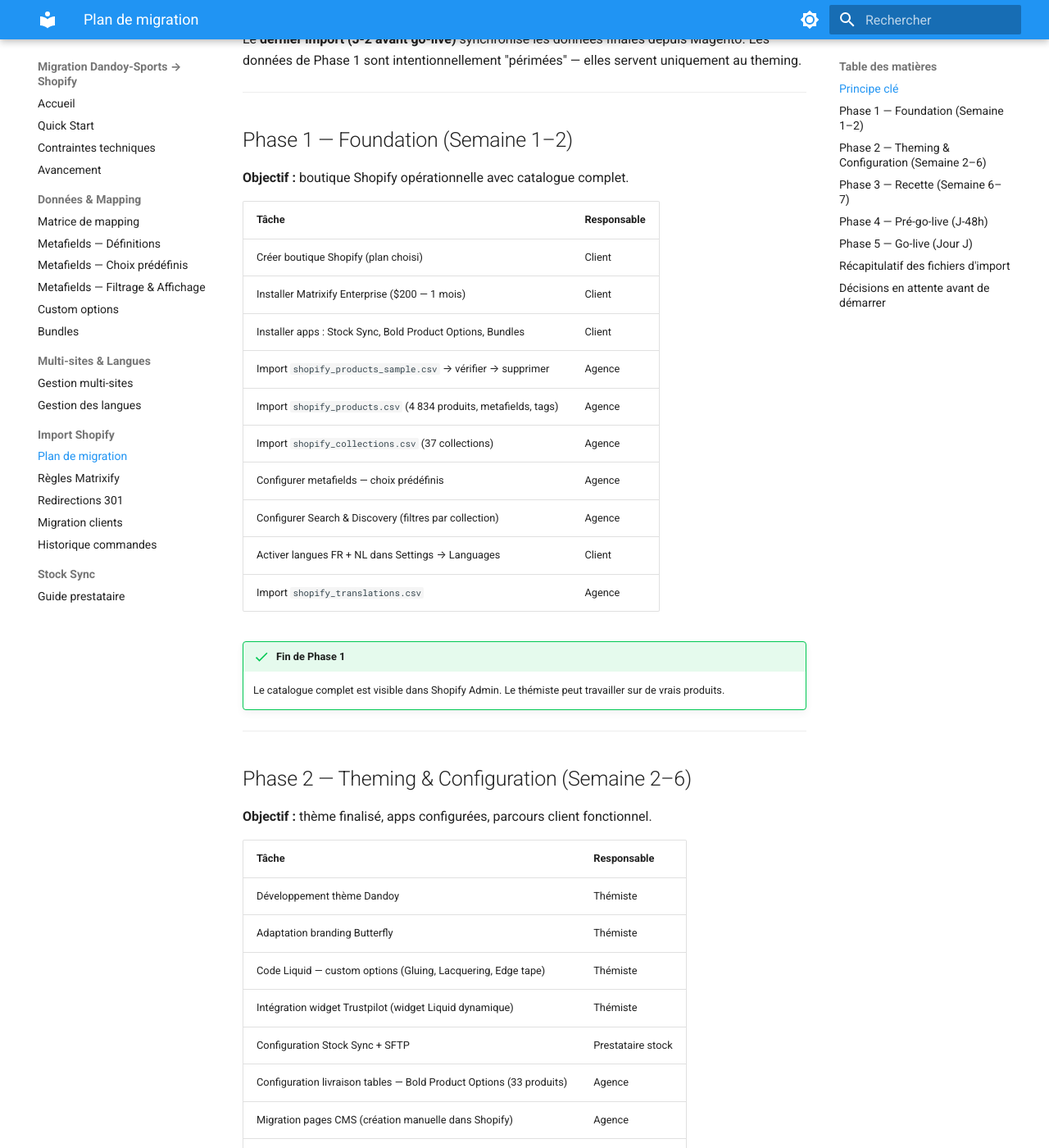
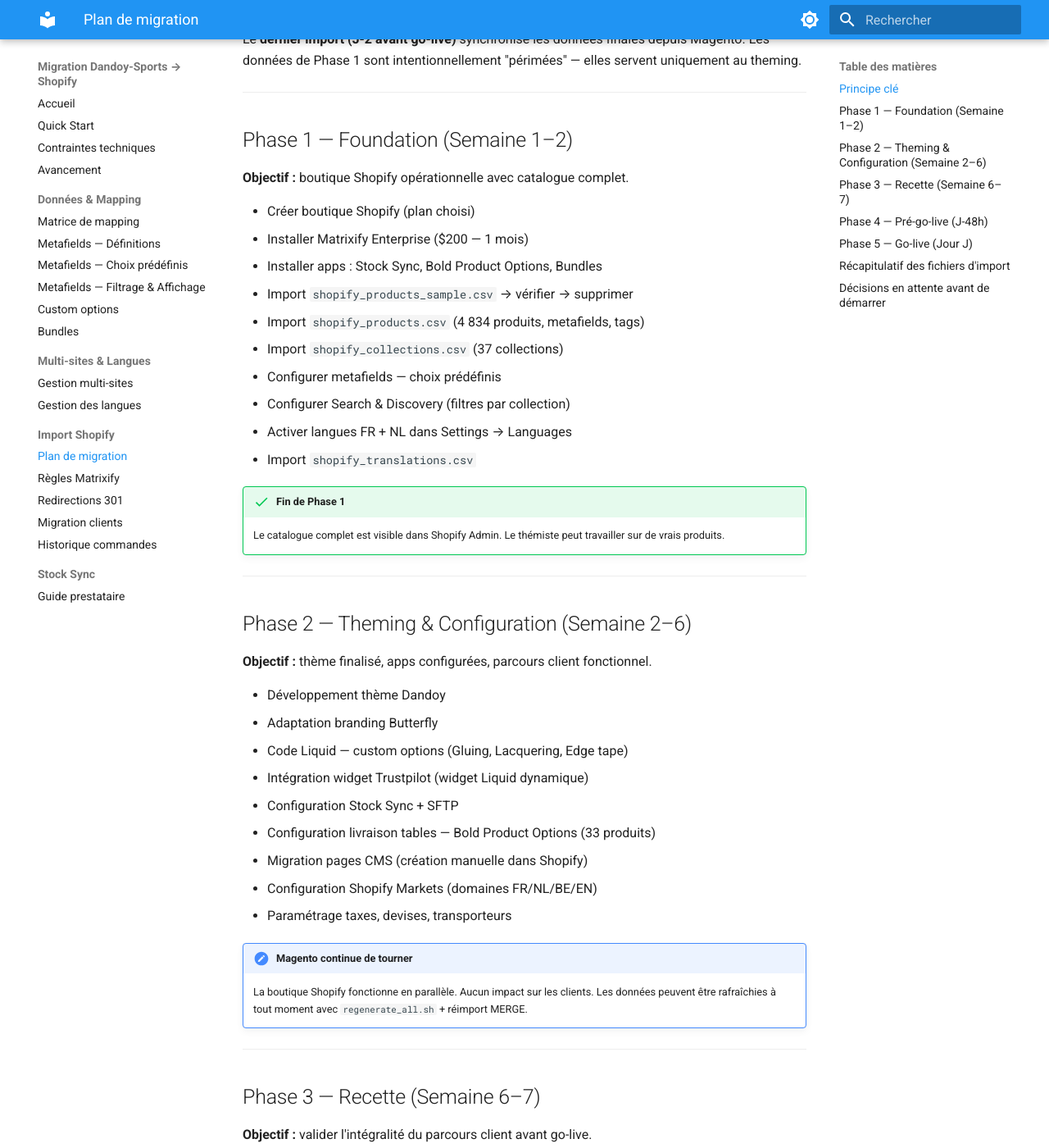
Before and after one commit to Webdigitales/dandoy-migration-2026, an MkDocs documentation site: the page built from 05_DOCS/import/plan-migration.md, in a window 1280 px wide and 1400 px high, scrolled down 330 px. Shown: the whole window at 82% size. Built offline with MkDocs 1.6.1 and Material for MkDocs 9.7.7, drawn with Linux system fonts in a browser that asks for light colours.

Commit message:
Remove Responsable column from migration plan phases 1 & 2
Co-Authored-By: Claude Sonnet 4.6 <noreply@anthropic.com>

```diff
--- a/05_DOCS/import/plan-migration.md
+++ b/05_DOCS/import/plan-migration.md
@@ -17,18 +17,16 @@ Les données de Phase 1 sont intentionnellement "périmées" — elles servent u
 
 **Objectif :** boutique Shopify opérationnelle avec catalogue complet.
 
-| Tâche | Responsable |
-|---|---|
-| Créer boutique Shopify (plan choisi) | Client |
-| Installer Matrixify Enterprise ($200 — 1 mois) | Client |
-| Installer apps : Stock Sync, Bold Product Options, Bundles | Client |
-| Import `shopify_products_sample.csv` → vérifier → supprimer | Agence |
-| Import `shopify_products.csv` (4 834 produits, metafields, tags) | Agence |
-| Import `shopify_collections.csv` (37 collections) | Agence |
-| Configurer metafields — choix prédéfinis | Agence |
-| Configurer Search & Discovery (filtres par collection) | Agence |
-| Activer langues FR + NL dans Settings → Languages | Client |
-| Import `shopify_translations.csv` | Agence |
+- Créer boutique Shopify (plan choisi)
+- Installer Matrixify Enterprise ($200 — 1 mois)
+- Installer apps : Stock Sync, Bold Product Options, Bundles
+- Import `shopify_products_sample.csv` → vérifier → supprimer
+- Import `shopify_products.csv` (4 834 produits, metafields, tags)
+- Import `shopify_collections.csv` (37 collections)
+- Configurer metafields — choix prédéfinis
+- Configurer Search & Discovery (filtres par collection)
+- Activer langues FR + NL dans Settings → Languages
+- Import `shopify_translations.csv`
 
 !!! success "Fin de Phase 1"
     Le catalogue complet est visible dans Shopify Admin.
@@ -40,17 +38,15 @@ Les données de Phase 1 sont intentionnellement "périmées" — elles servent u
 
 **Objectif :** thème finalisé, apps configurées, parcours client fonctionnel.
 
-| Tâche | Responsable |
-|---|---|
-| Développement thème Dandoy | Thémiste |
-| Adaptation branding Butterfly | Thémiste |
-| Code Liquid — custom options (Gluing, Lacquering, Edge tape) | Thémiste |
-| Intégration widget Trustpilot (widget Liquid dynamique) | Thémiste |
-| Configuration Stock Sync + SFTP | Prestataire stock |
-| Configuration livraison tables — Bold Product Options (33 produits) | Agence |
-| Migration pages CMS (création manuelle dans Shopify) | Agence |
-| Configuration Shopify Markets (domaines FR/NL/BE/EN) | Agence |
-| Paramétrage taxes, devises, transporteurs | Client |
+- Développement thème Dandoy
+- Adaptation branding Butterfly
+- Code Liquid — custom options (Gluing, Lacquering, Edge tape)
+- Intégration widget Trustpilot (widget Liquid dynamique)
+- Configuration Stock Sync + SFTP
+- Configuration livraison tables — Bold Product Options (33 produits)
+- Migration pages CMS (création manuelle dans Shopify)
+- Configuration Shopify Markets (domaines FR/NL/BE/EN)
+- Paramétrage taxes, devises, transporteurs
 
 !!! note "Magento continue de tourner"
     La boutique Shopify fonctionne en parallèle. Aucun impact sur les clients.
```
